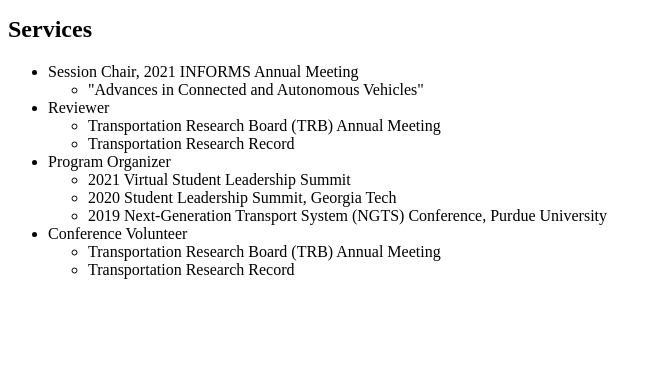
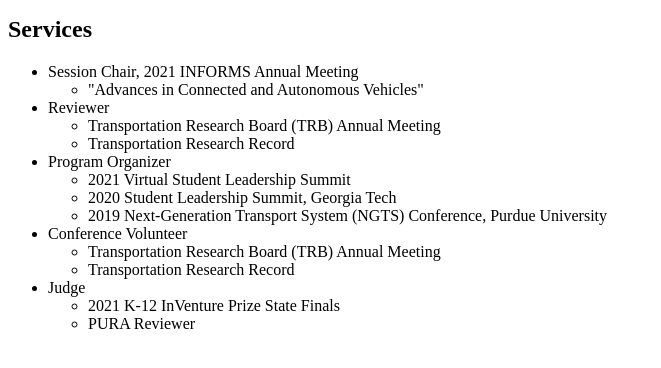
Before and after one commit to YangjiaoChen/YangjiaoChen.github.io, a Jekyll site: the page built from service.html, in a window 1280 px wide, cut to the strip 112-480 px from the top of the page. Shown: the whole strip, without its empty margins (0-661 px from the left). Built offline with Jekyll 4.4.1, drawn with Linux system fonts in a browser that asks for light colours.

Commit message:
Update service.html

```diff
--- a/service.html
+++ b/service.html
@@ -107,6 +107,17 @@ title: "Yangjiao Chen: service"
     <li>Transportation Research Record </li>
 	</ul>
   </div>
+
+<div>
+    <li>Judge
+	    <ul>
+    <li>2021 K-12 InVenture Prize State Finals</li>
+    <li>PURA Reviewer</li>
+	</ul>
+  </div>
+
+
+
 </ul>
 
 
```
